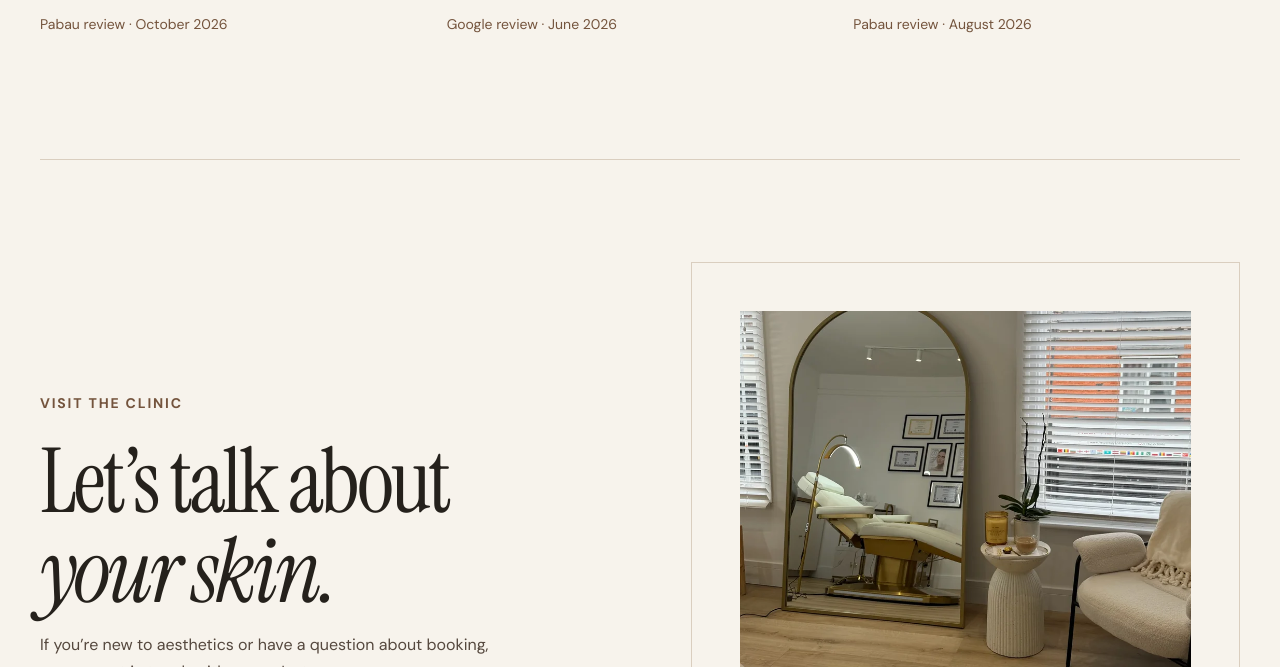
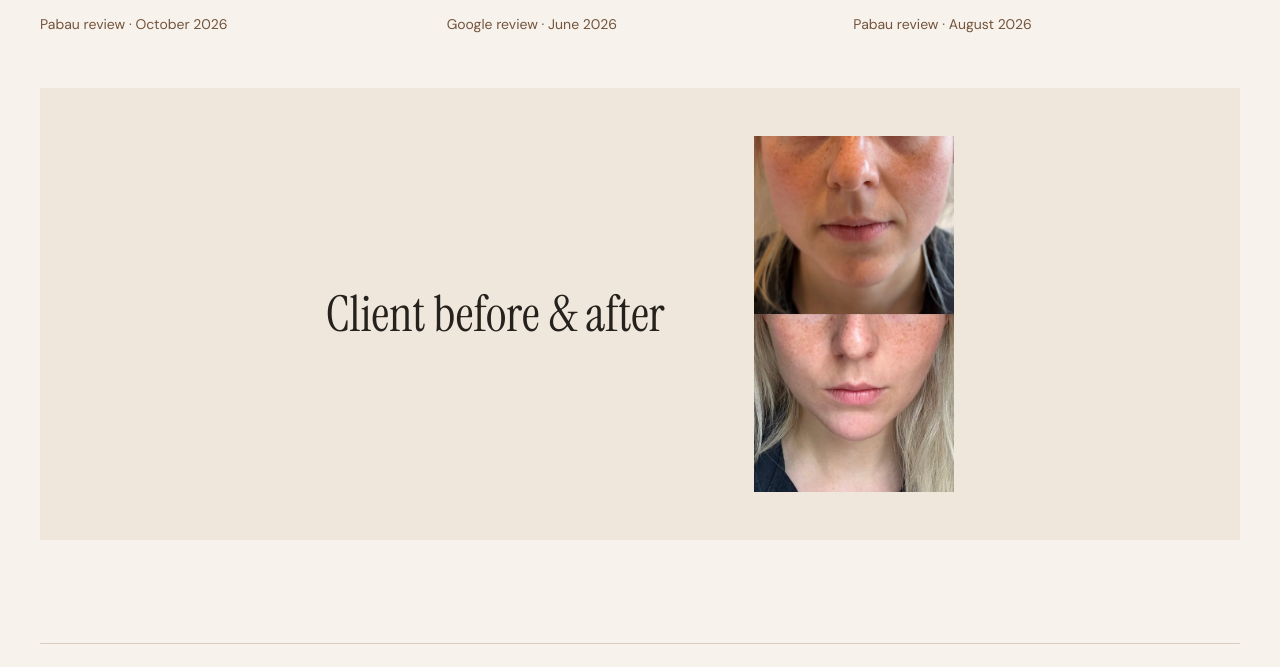
Before and after one commit to josephmillbank1992-lab/AmelieAesthetics, a plain HTML site: page index.html in a window 1280 px wide. Shown: the part 3281-3948 px from the top of the page. Drawn offline with Linux system fonts and the light colour scheme; a script that the page names is missing.

Commit message:
Add one client before-and-after comparison

```diff
--- a/index.html
+++ b/index.html
@@ -116,6 +116,10 @@
           <figcaption>Pabau review · August 2026</figcaption>
         </figure>
       </div>
+      <figure class="client-result">
+        <figcaption><h3>Client before &amp; after</h3></figcaption>
+        <img src="assets/client-before-after.webp" width="506" height="900" alt="Two close-up photographs of a client’s lower face, arranged vertically" loading="lazy">
+      </figure>
     </section>
     <section id="visit" class="section shell visit">
       <div>
--- a/styles.css
+++ b/styles.css
@@ -100,3 +100,7 @@ footer { border-top: 1px solid var(--line); }
   .wordmark { width: 8.5rem; }
 }
 @media (prefers-reduced-motion: reduce) { html { scroll-behavior: auto; } }
+
+.client-result { display: flex; align-items: center; justify-content: center; flex-wrap: wrap; gap: 1.25rem clamp(2rem, 7vw, 6rem); margin: 2rem 0 0; padding: clamp(1.5rem, 4vw, 3rem); background: #f0e7dc; }
+.client-result h3 { font-size: clamp(2rem, 4vw, 3.1rem); }
+.client-result img { display: block; width: min(100%, 12.5rem); height: auto; }
```
Also changed, not shown: assets/client-before-after.webp (added).
